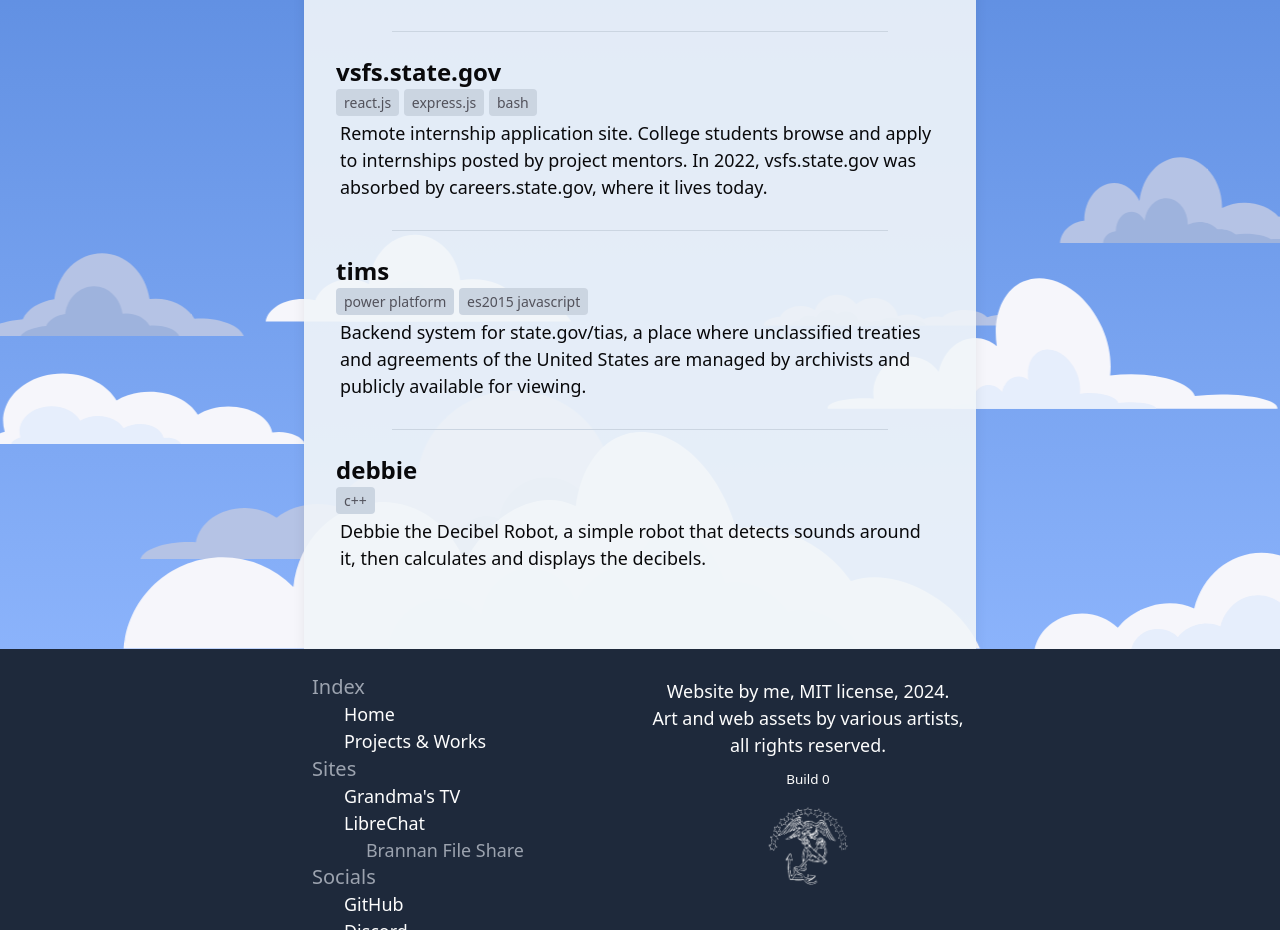
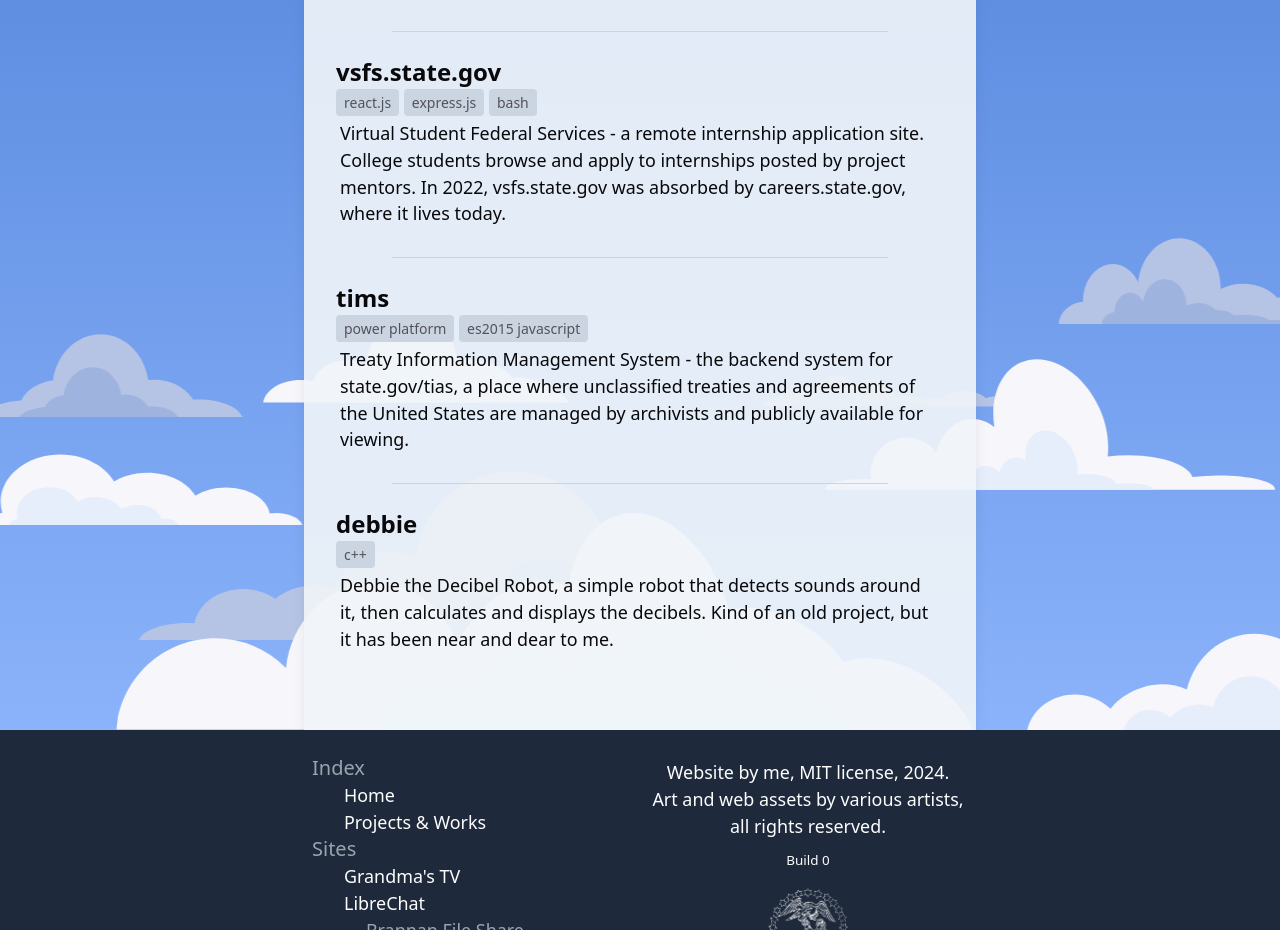
Before and after one commit to bananabrann/brannan.cloud, a SvelteKit app: page /works in a window 1280 px wide. Shown: the part 863-1793 px from the top of the page. Built offline with nearby package versions, Linux system fonts and the light colour scheme; some icons are missing; a web font is replaced by a local one.

Commit message:
Add source code and app links

```diff
--- a/src/routes/works/+page.svelte
+++ b/src/routes/works/+page.svelte
@@ -1,9 +1,10 @@
 <script>
-	import TagOutline from "svelte-material-icons/TagOutline.svelte";
+	import Play from "svelte-material-icons/PlayBox.svelte";
+	import MicrosoftAzureDevops from "svelte-material-icons/MicrosoftAzureDevops.svelte";
 	import Tag from "$lib/components/Tag.svelte";
 	import SimpleLine from "$lib/components/SimpleLine.svelte";
 	import GitHub from "svelte-material-icons/Github.svelte";
-	import ReadingPage from "../../lib/components/ReadingPage.svelte";
+	import ReadingPage from "$lib/components/ReadingPage.svelte";
 </script>
 
 <ReadingPage>
@@ -26,9 +27,16 @@
 
 	<section class="flex flex-col gap-4">
 		<div>
-			<div class="flex content-between w-full">
+			<div class="flex place-content-between w-full">
 				<h3>brannan.cloud</h3>
-				<!-- <GitHub class="self-center h-full" /> -->
+				<div class="flex h-8">
+					<a href="https://brannan.cloud" target="_blank">
+						<Play class="self-center h-full w-full" />
+					</a>
+					<a href="https://github.com/bananabrann/brannan.cloud">
+						<GitHub class="self-center h-full w-full" />
+					</a>
+				</div>
 			</div>
 			<Tag>sveltekit</Tag>
 			<p>My personal website and the root domain of most of my stuff on the internet.</p>
@@ -49,8 +57,16 @@
 		<SimpleLine />
 
 		<div>
-			<div class="flex content-between w-full">
+			<div class="flex place-content-between w-full">
 				<h3>tv.brannan.cloud</h3>
+				<div class="flex h-8">
+					<a href="https://tv.brannan.cloud" target="_blank">
+						<Play class="self-center h-full w-full" />
+					</a>
+					<a href="https://github.com/bananabrann/tv.brannan.cloud" target="_blank">
+						<GitHub class="self-center h-full w-full" />
+					</a>
+				</div>
 			</div>
 			<Tag>sveltekit</Tag>
 			<Tag>ai</Tag>
@@ -64,43 +80,65 @@
 		<SimpleLine />
 
 		<div>
-			<div class="flex content-between w-full">
+			<div class="flex place-content-between w-full">
 				<h3>vsfs.state.gov</h3>
+				<div class="flex h-8">
+					<a href="https://careers.state.gov" target="_blank">
+						<Play class="self-center h-full w-full" />
+					</a>
+					<span class="cursor-not-allowed text-zinc-300">
+						<MicrosoftAzureDevops class="self-center h-full w-full " />
+					</span>
+				</div>
 			</div>
 			<Tag>react.js</Tag>
 			<Tag>express.js</Tag>
 			<Tag>bash</Tag>
 			<p>
-				Remote internship application site. College students browse and apply to internships posted
-				by project mentors. In 2022, vsfs.state.gov was absorbed by careers.state.gov, where it
-				lives today.
+				Virtual Student Federal Services - a remote internship application site. College students
+				browse and apply to internships posted by project mentors. In 2022, vsfs.state.gov was
+				absorbed by careers.state.gov, where it lives today.
 			</p>
 		</div>
 
 		<SimpleLine />
 
 		<div>
-			<div class="flex content-between w-full">
+			<div class="flex place-content-between w-full">
 				<h3>tims</h3>
+				<div class="flex h-8">
+					<a href="https://state.gov/tias" target="_blank">
+						<Play class="self-center h-full w-full" />
+					</a>
+					<span class="cursor-not-allowed text-zinc-300">
+						<MicrosoftAzureDevops class="self-center h-full w-full " />
+					</span>
+				</div>
 			</div>
 			<Tag>power platform</Tag>
 			<Tag>es2015 javascript</Tag>
 			<p>
-				Backend system for state.gov/tias, a place where unclassified treaties and agreements of the
-				United States are managed by archivists and publicly available for viewing.
+				Treaty Information Management System - the backend system for state.gov/tias, a place where
+				unclassified treaties and agreements of the United States are managed by archivists and
+				publicly available for viewing.
 			</p>
 		</div>
 
 		<SimpleLine />
 
 		<div>
-			<div class="flex content-between w-full">
+			<div class="flex place-content-between w-full">
 				<h3>debbie</h3>
+				<div class="flex h-8">
+					<a href="https://github.com/bananabrann/debbie" target="_blank">
+						<GitHub class="self-center h-full w-full" />
+					</a>
+				</div>
 			</div>
 			<Tag>c++</Tag>
 			<p>
 				Debbie the Decibel Robot, a simple robot that detects sounds around it, then calculates and
-				displays the decibels.
+				displays the decibels. Kind of an old project, but it has been near and dear to me.
 			</p>
 		</div>
 
```
